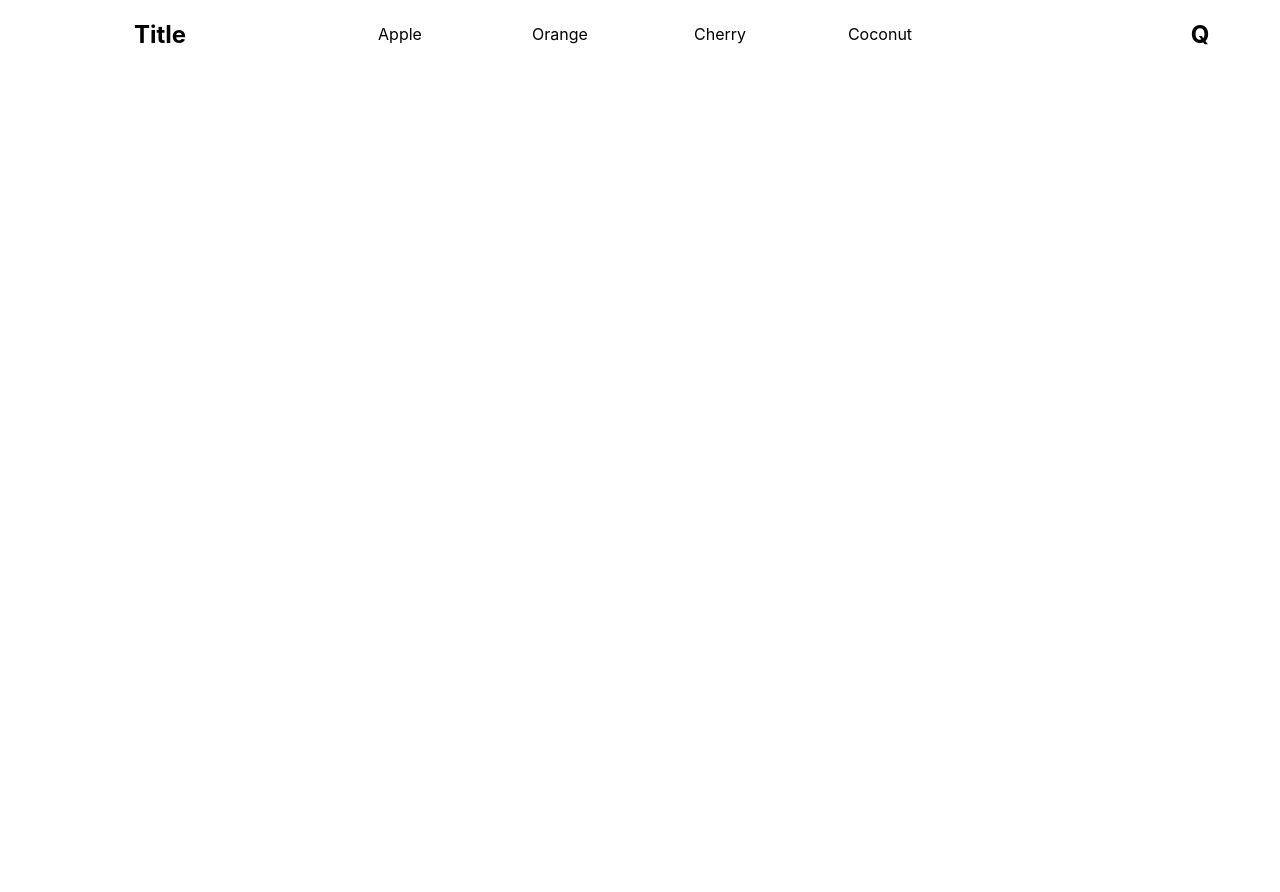
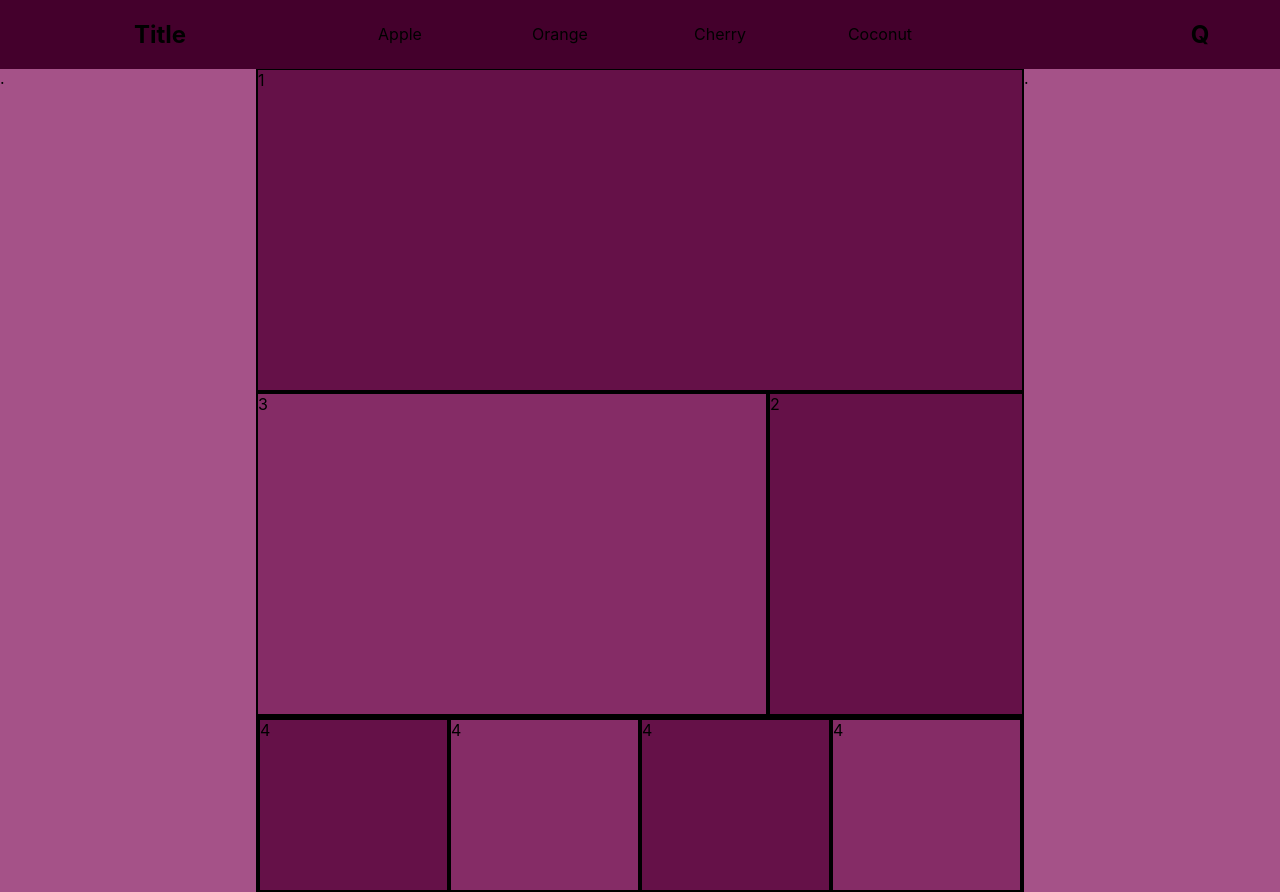
Before and after one commit to jacobtdp/bp-articles, a React (Create React App) app: page / in a window 1280 px wide. Shown: the top 892 px of the page. Before the commit the page ends 800 px from the top, so only its background shows below. Built offline with nearby package versions, Linux system fonts and the light colour scheme.

Commit message:
main content layout w/ GRID

```diff
--- a/src/App.css
+++ b/src/App.css
@@ -1,38 +1,19 @@
-.App {
-  text-align: center;
+.App-header {
+  position: fixed;
+  width: 100vw;
 }
 
-.App-logo {
-  height: 40vmin;
-  pointer-events: none;
+.body-wrapper {
+  display: grid;
+  grid-template-columns: 1fr 3fr 1fr;
+  height: 125vh;
+  padding-top: 68px;
 }
 
-@media (prefers-reduced-motion: no-preference) {
-  .App-logo {
-    animation: App-logo-spin infinite 20s linear;
-  }
+.body-wrapper > div {
+  background-color: #852c66;
 }
 
-.App-header {
-  background-color: #282c34;
-  min-height: 100vh;
-  display: flex;
-  flex-direction: column;
-  align-items: center;
-  justify-content: center;
-  font-size: calc(10px + 2vmin);
-  color: white;
+.body-wrapper > div:nth-child(odd) {
+  background-color: #a55288;
 }
-
-.App-link {
-  color: #61dafb;
-}
-
-@keyframes App-logo-spin {
-  from {
-    transform: rotate(0deg);
-  }
-  to {
-    transform: rotate(360deg);
-  }
-}
--- a/src/App.js
+++ b/src/App.js
@@ -1,4 +1,7 @@
 import React from 'react';
+import './App.css';
+
+import Main from './main/Main';
 
 import Nav from './nav/Nav';
 
@@ -6,8 +9,17 @@ function App() {
   return (
     <div className="App">
       <header className="App-header">
+
         <Nav />
+
       </header>
+
+        <div className="body-wrapper">
+          <div>.</div>
+          <div><Main /></div>
+          <div>.</div>
+        </div>
+
     </div>
   );
 }
--- /dev/null
+++ b/src/main/Main.css
@@ -0,0 +1,36 @@
+.main-content {
+    display: grid;
+    grid-template-columns: 1fr 1fr 1fr;
+    height: 125vh;
+}
+
+.main-content > div {
+    border: 2px solid black;
+}
+
+.main-content > div:nth-child(odd){
+    background-color: #651148;
+}
+
+.main-content > div:nth-child(1){
+    grid-column: 1/4;
+}
+.main-content > div:nth-child(2){
+    grid-column: 1/3;
+}
+
+
+
+.tbd-content {
+    display: grid;
+    grid-template-columns: 1fr 1fr 1fr 1fr;
+    grid-column: 1/4;
+}
+
+.tbd-content > div:nth-child(odd){
+    background-color: #651148;
+}
+
+.tbd-content > div {
+    border: 2px solid black;
+}
--- /dev/null
+++ b/src/main/Main.js
@@ -0,0 +1,29 @@
+import React, { Component } from 'react';
+import './Main.css';
+
+class Main extends Component{
+
+    render(){
+        return(
+            <div className="main-content">
+                <div className="title-story-link one">1</div>
+                <div className="title-story-link">3</div>
+                <div className="title-story-link">2</div>
+
+                <div className="tbd-content">
+                    <div className="title-story-link">4</div>
+                    <div className="title-story-link">4</div>
+                    <div className="title-story-link">4</div>
+                    <div className="title-story-link">4</div>
+                    <div className="title-story-link">4</div>
+                    <div className="title-story-link">4</div>
+                    <div className="title-story-link">4</div>
+                    <div className="title-story-link">4</div>
+                </div>
+            </div>
+        )
+    }
+
+}
+
+export default Main;
--- a/src/nav/Nav.css
+++ b/src/nav/Nav.css
@@ -3,6 +3,8 @@
     grid-template-columns: 2fr 1fr 1fr 1fr 1fr 1fr 1fr;
 
     text-align: center;
+
+    background-color: #44002c;
 }
 
 .navbar > p {
```
